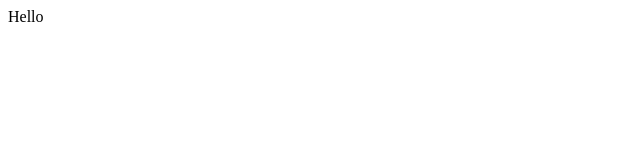
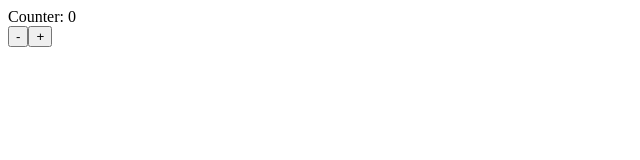
Before and after one commit to weumj/mobx-simple-demo, a React app: page / in a window 1280 px wide. Shown: the top 160 px of the page, without its empty margins (0-640 px from the left). Built offline with nearby package versions, Linux system fonts and the light colour scheme.

Commit message:
1. basic observable

```diff
--- /dev/null
+++ b/src/Counter.tsx
@@ -0,0 +1,29 @@
+import * as React from "react";
+import { observable } from "mobx";
+import { observer } from "mobx-react";
+
+@observer
+export class Counter extends React.Component<any, any> {
+    @observable count: number = 0;
+
+    onDecrement = () => {
+        this.count--;
+    };
+
+    onIncrement = () => {
+        this.count++;
+    };
+
+    render() {
+        return (
+            <div>
+                Counter: {this.count}
+                <br />
+                <button onClick={this.onDecrement}>-</button>
+                <button onClick={this.onIncrement}>+</button>
+            </div>
+        );
+    }
+}
+
+export default Counter;
--- a/src/index.tsx
+++ b/src/index.tsx
@@ -1,8 +1,6 @@
 import * as React from "react";
 import * as ReactDOM from "react-dom";
 
-function Hello() {
-    return <div>Hello </div>;
-}
+import Counter from "./Counter";
 
-ReactDOM.render(<Hello />, document.getElementById("app"));
+ReactDOM.render(<Counter />, document.getElementById("app"));
```
Also changed, not shown: 1 other file (tests, documents, lock files or other folders).
